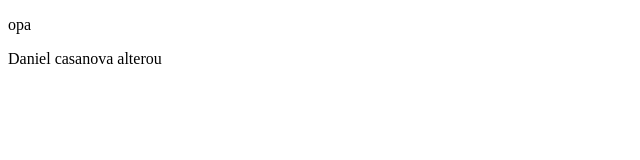
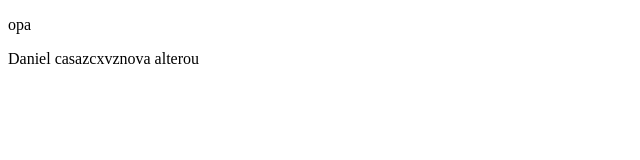
Before and after one commit to danielcasanova12/Teste-git, a plain HTML site: page index.html in a window 1280 px wide. Shown: the full height of the page, 0-640 px from the left. Drawn offline with Linux system fonts and the light colour scheme.

Commit message:
mudei dnv

```diff
--- a/index.html
+++ b/index.html
@@ -8,6 +8,6 @@
 </head>
 <body>
     <p>opa</p>
-    <p>Daniel casanova alterou </p>
+    <p>Daniel casazcxvznova alterou </p>
 </body>
 </html>
```
